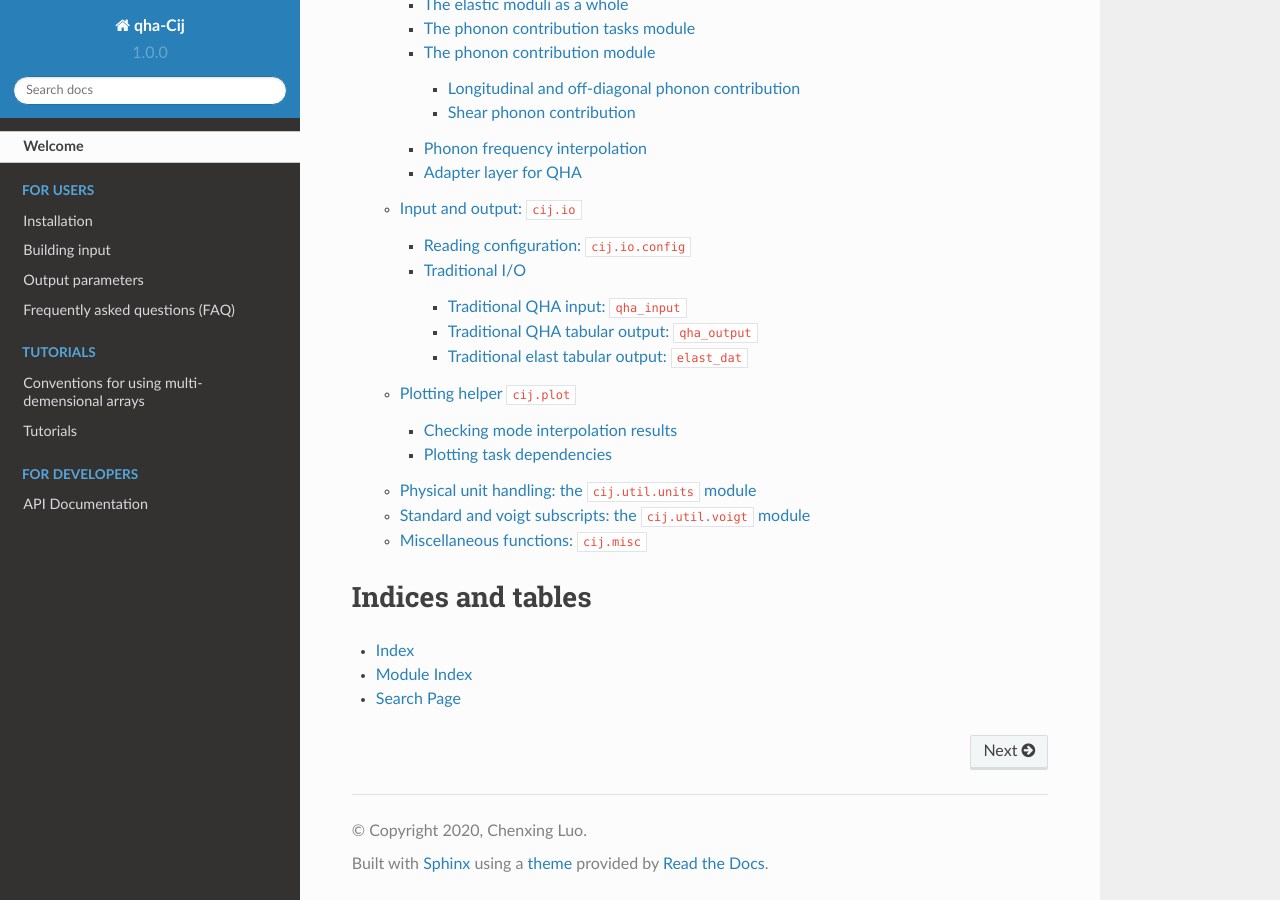
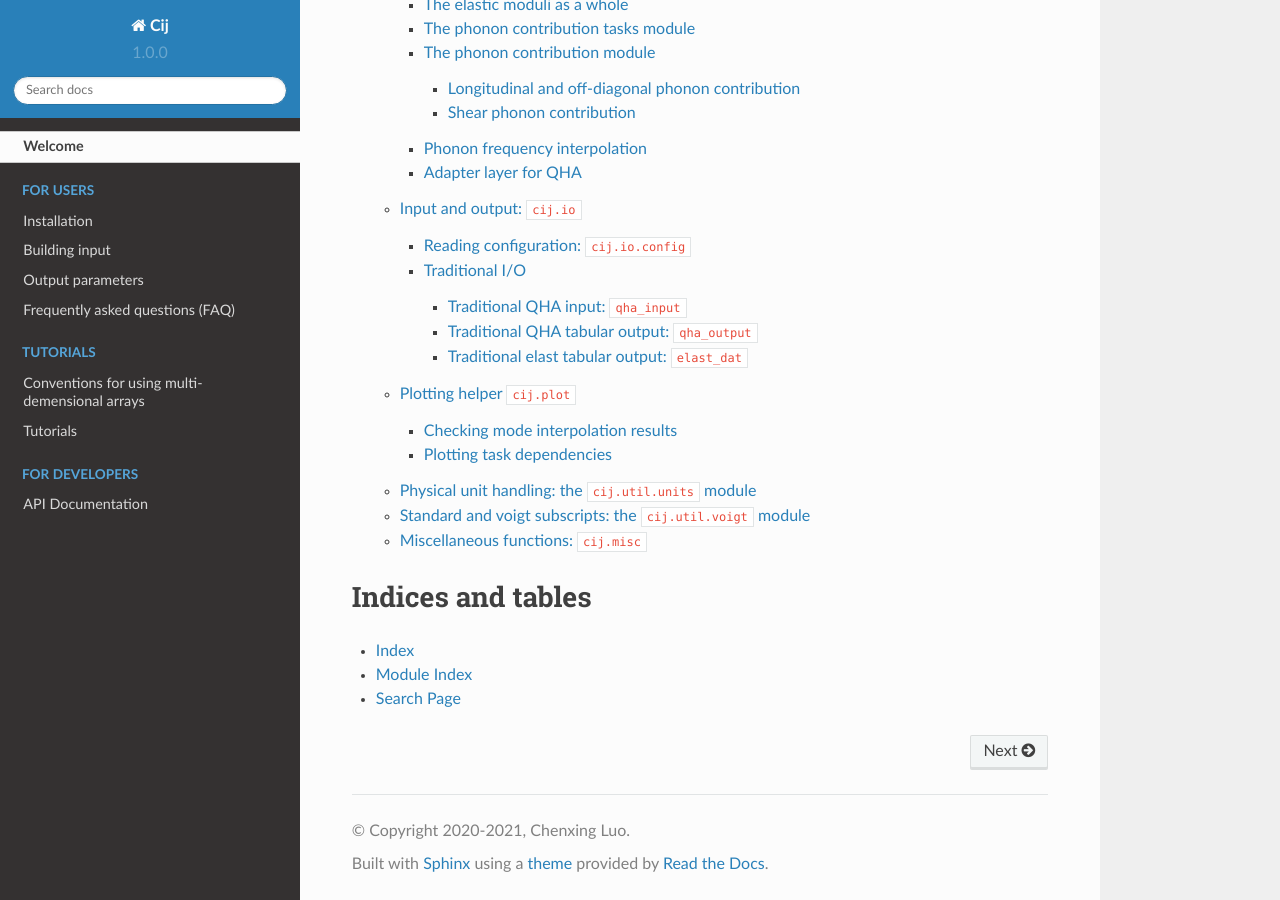
Before and after one commit to MineralsCloud/cij, a Sphinx documentation site: the page built from docs/index.rst, in a window 1280 px wide and 900 px high, scrolled down 807 px. Built offline with Sphinx 7.4.7 and the Read the Docs theme 2.0.0, drawn with Linux system fonts in a browser that asks for light colours; the version number is read from the project's files by our own code; some of the changed lines change nothing that is shown.

Commit message:
Update package name, year in conf.py for docs

```diff
--- a/docs/conf.py
+++ b/docs/conf.py
@@ -18,8 +18,10 @@ import sphinx_rtd_theme
 
 # -- Project information -----------------------------------------------------
 
-project = "qha-Cij"
-copyright = "2020, Chenxing Luo"
+from datetime import datetime
+
+project = "Cij"
+copyright = f"2020-{datetime.today().year}, Chenxing Luo"
 author = "Chenxing Luo"
 
 
```
